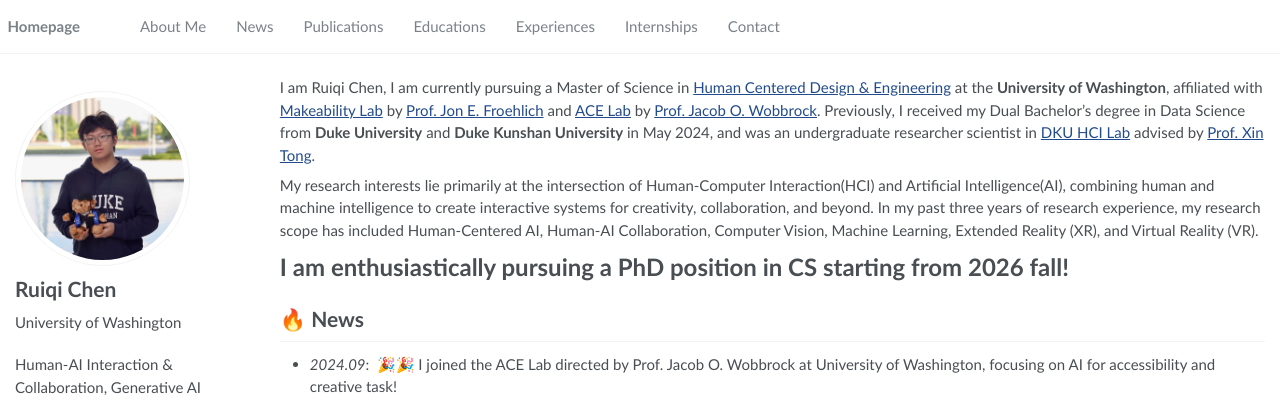
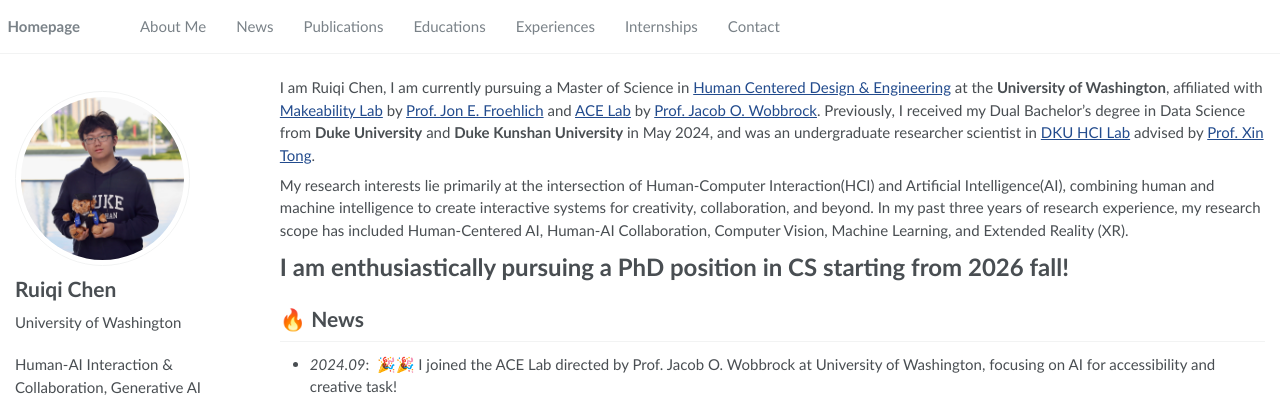
Before and after one commit to Ruiqi-Chen-0216/Ruiqi-Chen-0216.github.io, a Jekyll site: the page built from _pages/home.md, in a window 1280 px wide and 900 px high. Shown: the top 402 px of the window. Built offline with Jekyll 4.4.1, drawn with Linux system fonts in a browser that asks for light colours; some web fonts are replaced.

Commit message:
Update home.md

```diff
--- a/_pages/home.md
+++ b/_pages/home.md
@@ -17,7 +17,7 @@
 
 I am Ruiqi Chen, I am currently pursuing a Master of Science in  [Human Centered Design & Engineering](https://www.hcde.washington.edu/) at the **University of Washington**, affiliated with [Makeability Lab](https://makeabilitylab.cs.washington.edu/) by [Prof. Jon E. Froehlich](https://jonfroehlich.github.io/) and [ACE Lab](https://depts.washington.edu/acelab/index.html) by [Prof. Jacob O. Wobbrock](https://faculty.washington.edu/wobbrock/). Previously, I received my Dual Bachelor's degree in Data Science from **Duke University** and **Duke Kunshan University** in May 2024, and was an undergraduate researcher scientist in [DKU HCI Lab](https://arkxlab.github.io/) advised by [Prof. Xin Tong](https://scholar.google.ca/citations?user=XIM08ZwAAAAJ&hl=en).
 
-My research interests lie primarily at the intersection of Human-Computer Interaction(HCI) and Artificial Intelligence(AI), combining human and machine intelligence to create interactive systems for creativity, collaboration, and beyond. In my past three years of research experience, my research scope has included Human-Centered AI, Human-AI Collaboration, Computer Vision, Machine Learning, Extended Reality (XR), and Virtual Reality (VR).
+My research interests lie primarily at the intersection of Human-Computer Interaction(HCI) and Artificial Intelligence(AI), combining human and machine intelligence to create interactive systems for creativity, collaboration, and beyond. In my past three years of research experience, my research scope has included Human-Centered AI, Human-AI Collaboration, Computer Vision, Machine Learning, and Extended Reality (XR).
 
 **<span style="font-size: 24px;">I am enthusiastically pursuing a PhD position in CS starting from 2026 fall!</span>**
 
```
